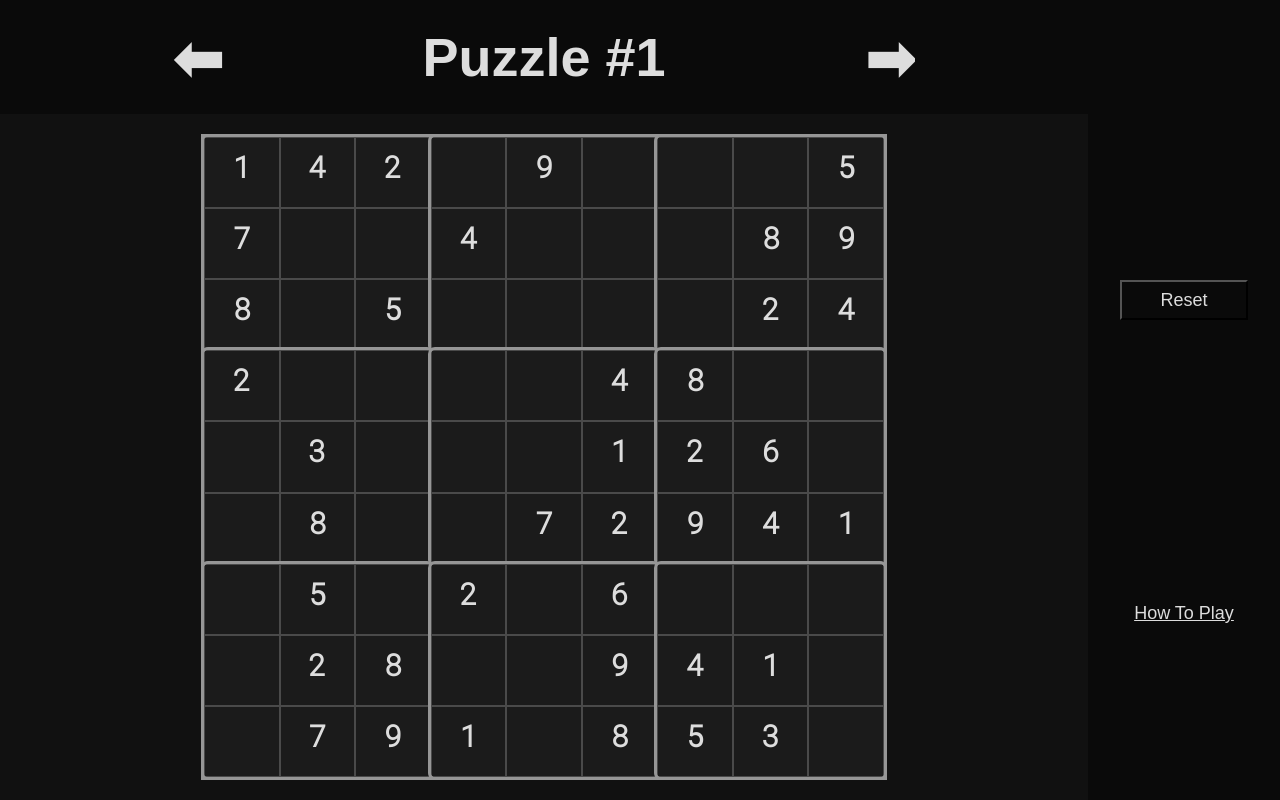
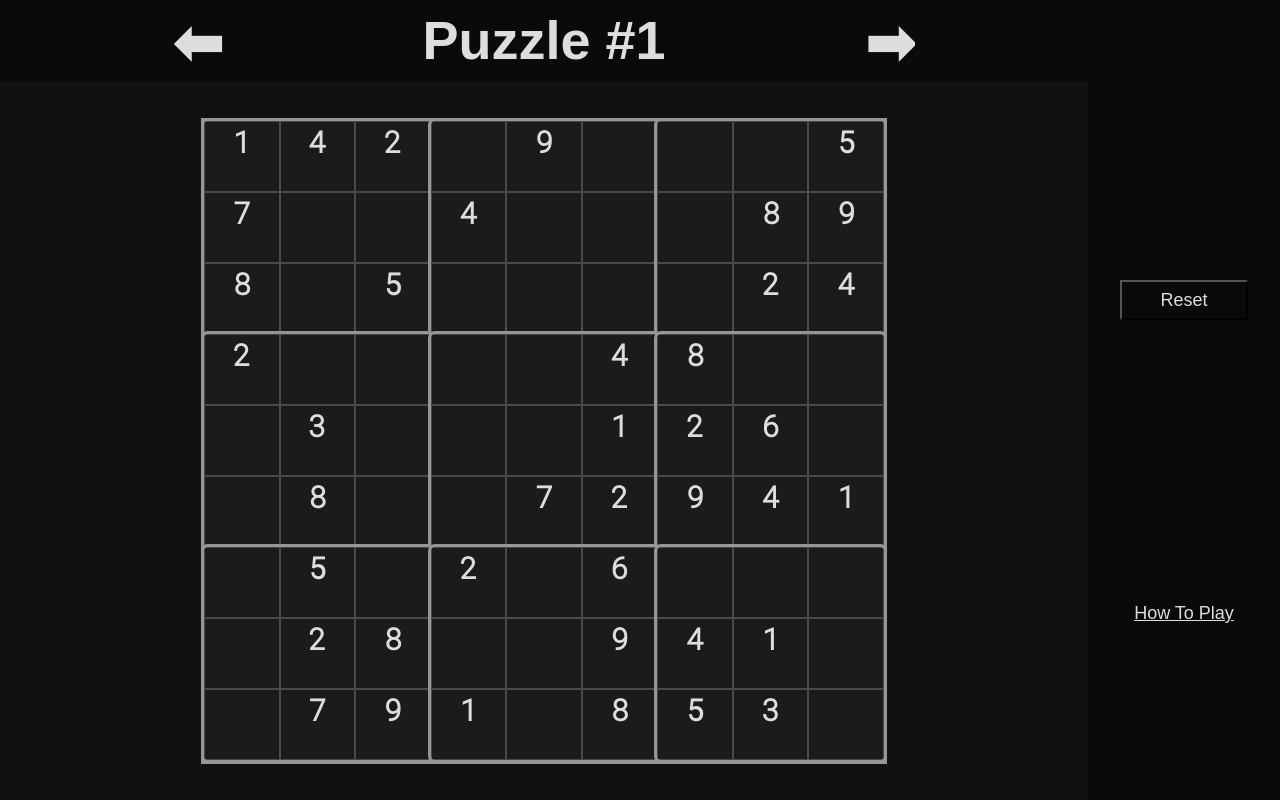
Before and after one commit to guitarisprettierthanpiano/sudoku, a React app: page /#/ in a window 1280 px wide. Built offline with nearby package versions, Linux system fonts and the light colour scheme.

Commit message:
fixing responsive line height

```diff
--- a/css/styles.css
+++ b/css/styles.css
@@ -211,7 +211,7 @@ span{
 @media screen and (max-width: 1440px){
     span{
         font-size: 30px;
-        line-height: 1.9;
+        line-height: 1.3;
     }
 }
 
@@ -242,7 +242,7 @@ span{
     }
     span{
         font-size: 24px;
-        line-height: 1.7;
+        line-height: 1.6;
     }
 
     .right-side button, .right-side a{
```
Also changed, not shown: index.html (line endings or trailing spaces), 1 other file (tests, documents, lock files or other folders).
